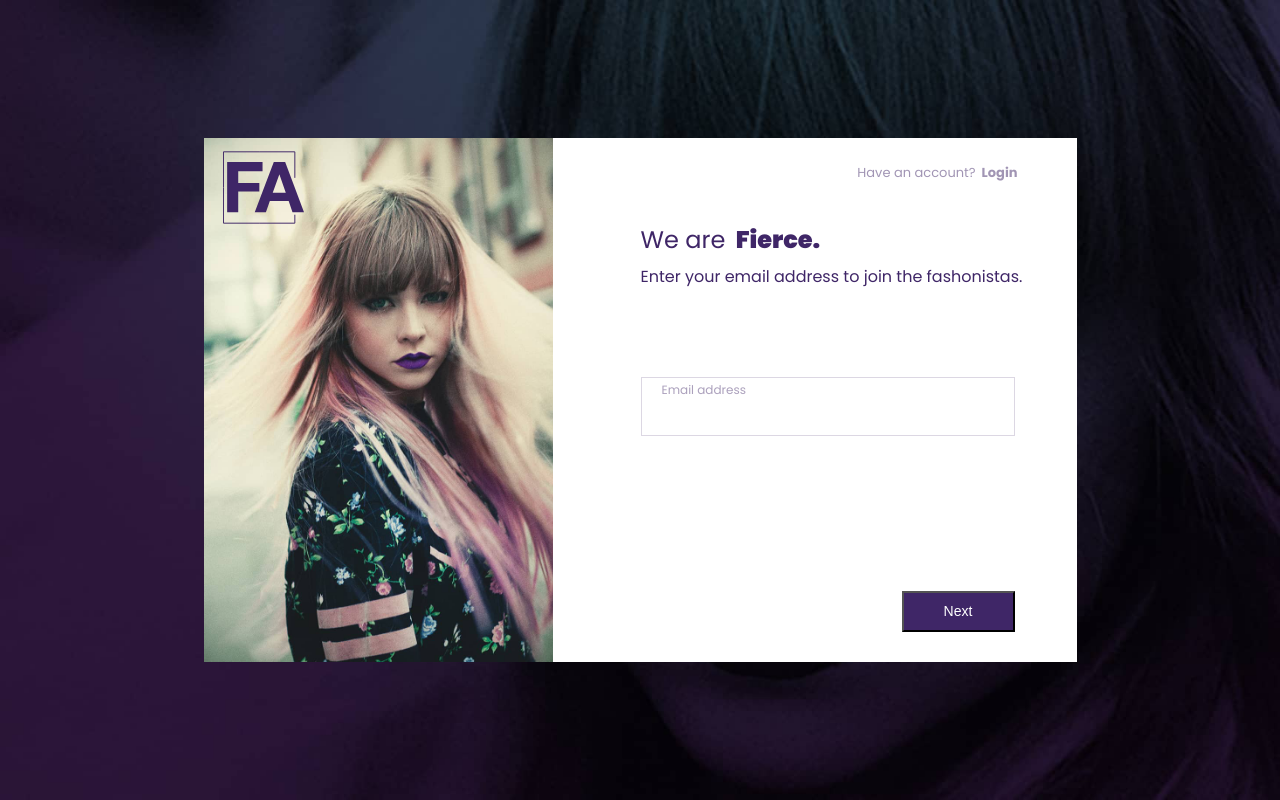
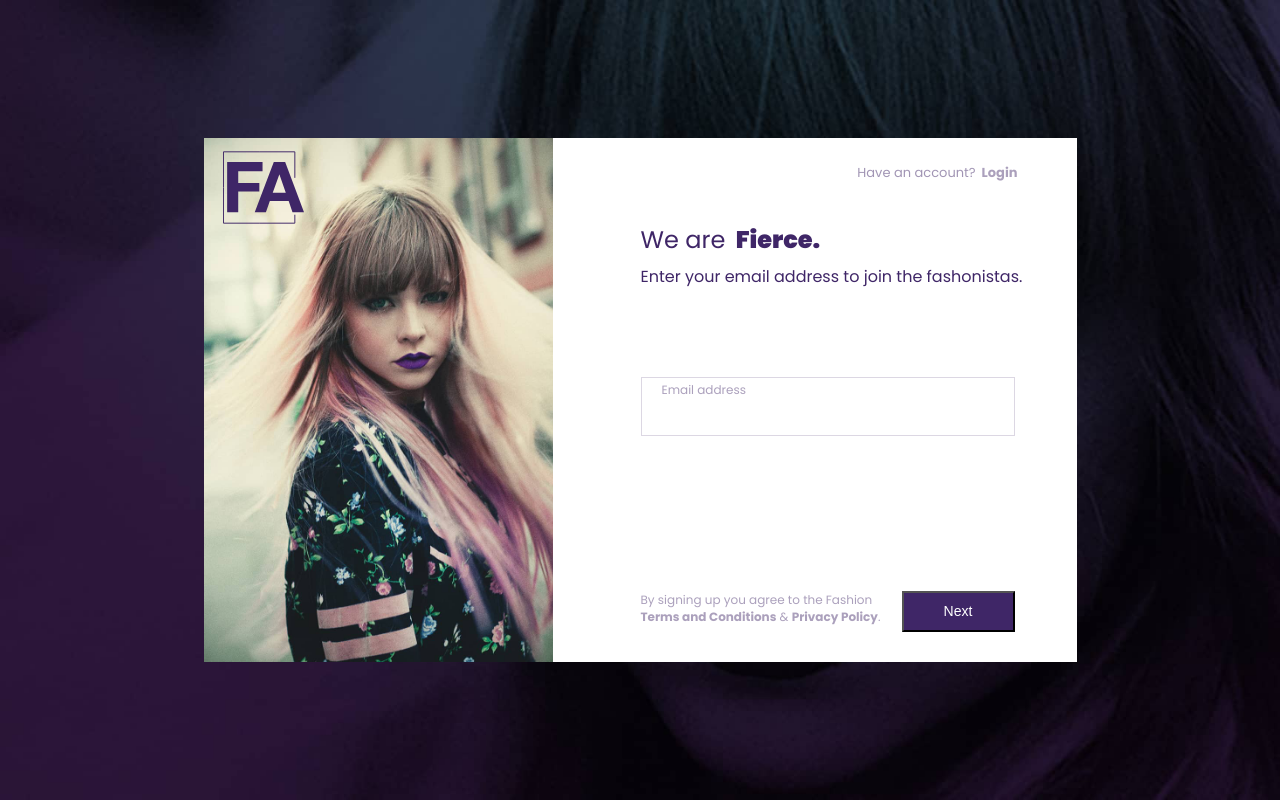
Before and after one commit to royledford/fashion-login-form, a React (Create React App) app: page /signup in a window 1280 px wide. Built offline with nearby package versions, Linux system fonts and the light colour scheme.

Commit message:
add legal to signup

```diff
--- /dev/null
+++ b/src/components/Login/LFlegal.css
@@ -0,0 +1,24 @@
+.lflegal-wrap {
+  font-size: 12px;
+  color: var(--input-label);
+  text-align: left;
+}
+
+.lflegal-wrap a:link {
+  font-weight: bold;
+  color: var(--input-label);
+  text-decoration: none;
+}
+
+.lflegal-wrap a:visited {
+  color: var(--input-label);
+  font-weight: bold;
+}
+
+.lflegal-wrap a:hover {
+  color: var(--brandcolor);
+}
+
+.lflegal-wrap a:active {
+  color: var(--brandcolor);
+}
--- /dev/null
+++ b/src/components/Login/LFlegal.js
@@ -0,0 +1,26 @@
+import React, { Component } from 'react'
+import { Link } from 'react-router-dom'
+import PropTypes from 'prop-types'
+import './LFlegal.css'
+
+export default class LFlegal extends Component {
+  static propTypes = {
+    className: PropTypes.string,
+  }
+  static defaultProps = {
+    className: '',
+  }
+
+  render() {
+    const { className } = this.props
+    return (
+      <div className={`lflegal-wrap ${className}`}>
+        <span>By signing up you agree to the Fashion</span>
+        <br />
+        <span>
+          <Link to="/terms">Terms and Conditions</Link> & <Link to="/privacy">Privacy Policy</Link>.
+        </span>
+      </div>
+    )
+  }
+}
--- a/src/components/Login/LFswitchLink.css
+++ b/src/components/Login/LFswitchLink.css
@@ -15,12 +15,12 @@
 
 .lfswitchlink-text a:link {
   font-weight: bold;
-  color: rgba(63, 38, 103, 0.49);
+  color: var(--input-label);
   text-decoration: none;
 }
 
 .lfswitchlink-text a:visited {
-  color: rgba(63, 38, 103, 0.49);
+  color: var(--input-label);
   font-weight: bold;
 }
 
--- a/src/components/Login/Signup.css
+++ b/src/components/Login/Signup.css
@@ -41,18 +41,24 @@
 
 .signup-email {
   position: absolute;
+  top: 239px;
   left: 88px;
-  top: 239px;
 }
 
 .signup-email1 {
   position: absolute;
+  top: 339px;
   left: 88px;
-  top: 339px;
 }
 
 .signup-button {
   position: absolute;
+  right: 62px;
   bottom: 30px;
-  right: 62px;
 }
+
+.signup-legal {
+  position: absolute;
+  bottom: 36px;
+  left: 88px;
+}
--- a/src/components/Login/Signup.js
+++ b/src/components/Login/Signup.js
@@ -8,6 +8,7 @@ import LFbanner from './LFbanner'
 import LFmessage from './LFmessage'
 import LFtextInput from './LFtextInput'
 import LFbutton from './LFbutton'
+import LFlegal from './LFlegal'
 
 import { brandcolor } from '../../styles/colors'
 import './Signup.css'
@@ -89,6 +90,7 @@ export default class Login extends Component {
               errorMessage={errorEmail}
             />
             <LFbutton label="Next" className="signup-button" onClick={this.props.handleNextClick} />
+            <LFlegal className="signup-legal" />
             {/* <form onSubmit={onSubmit} className="signup-column">
               <input
                 hintText="Enter your email"
```
